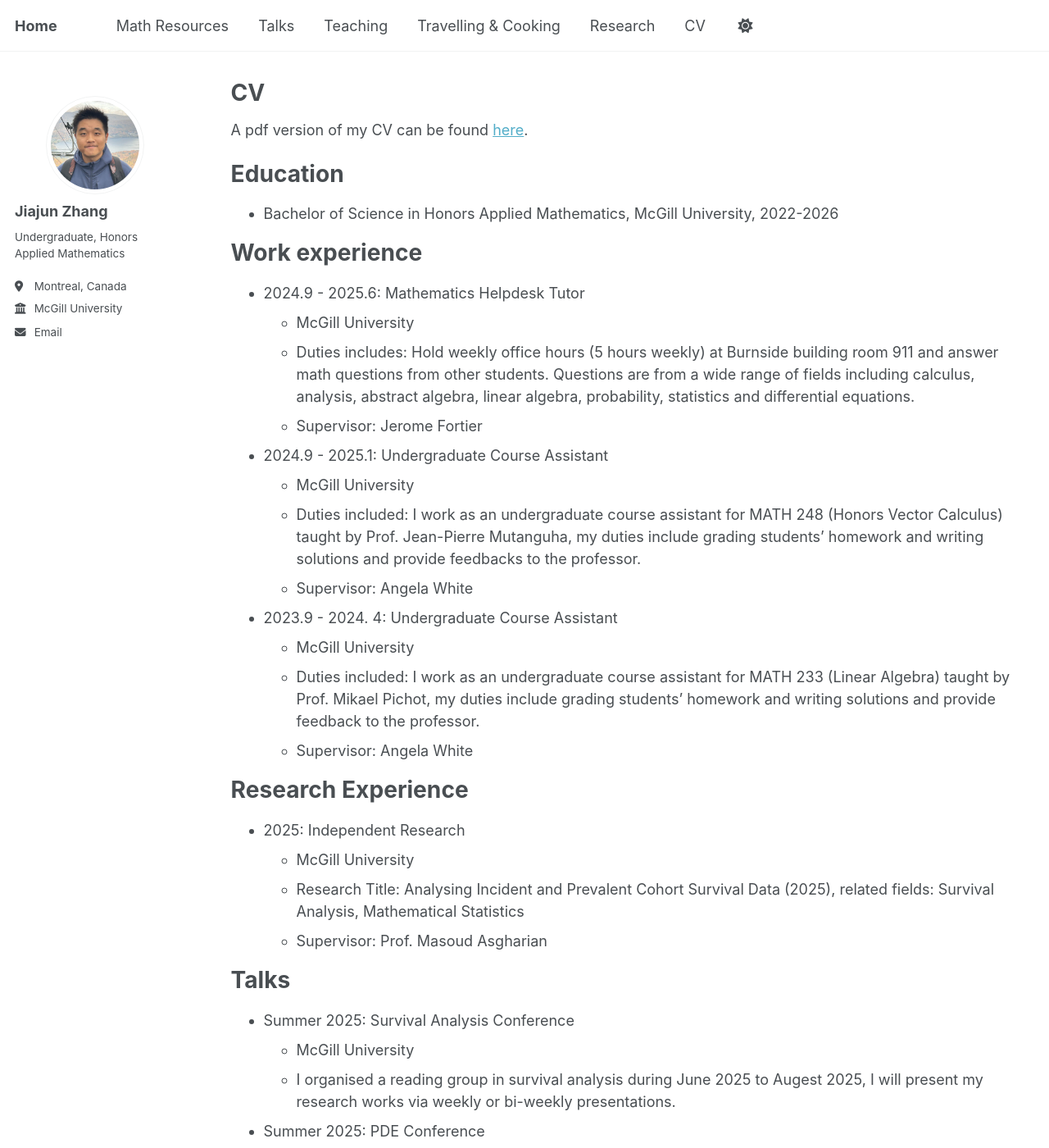
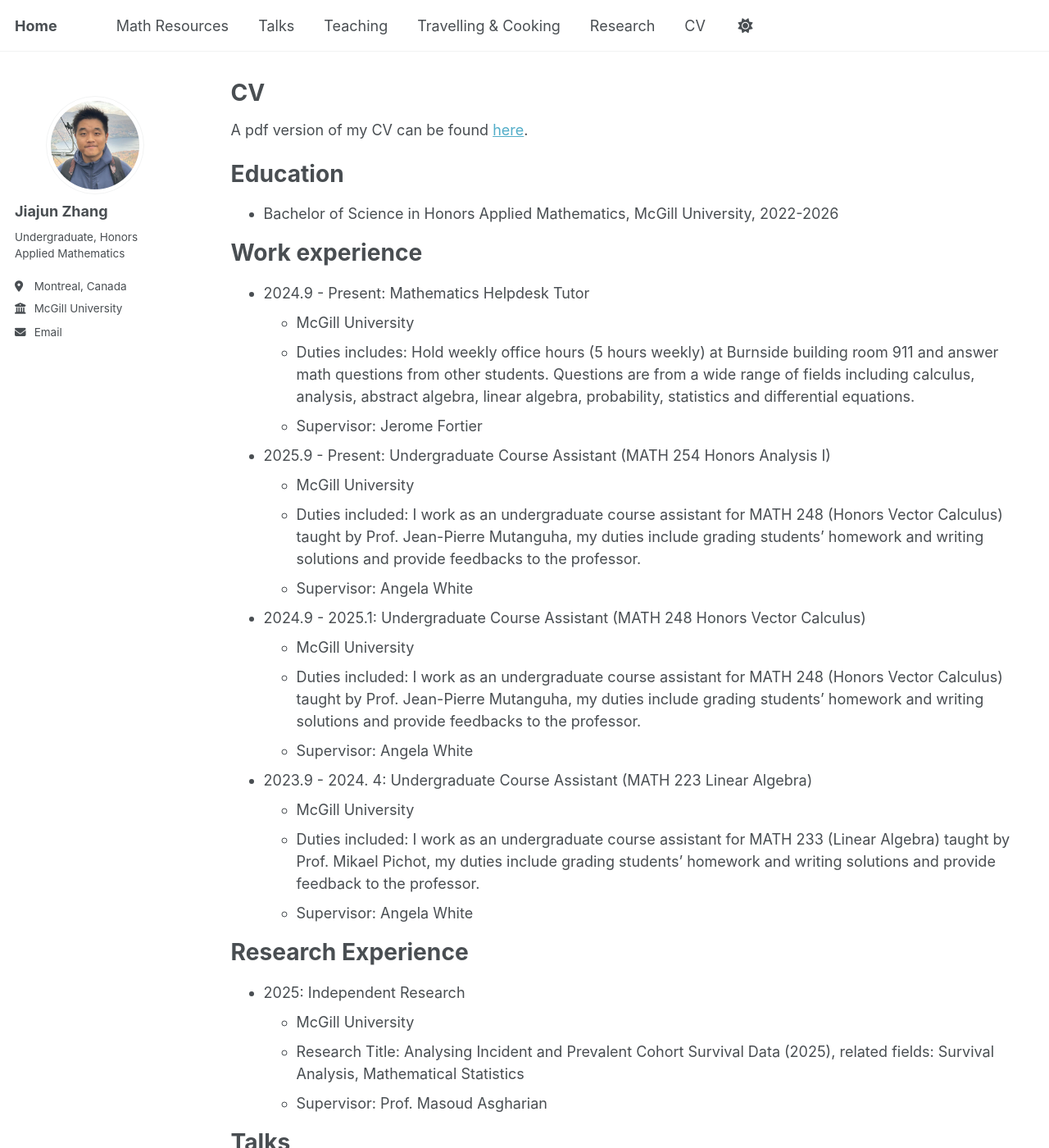
Before and after one commit to JohanssonRein/JohanssonRein.github.io, a Jekyll site: the page built from _pages/cv.md, in a window 1280 px wide and 1400 px high. Shown: the whole window at 82% size. Built offline with Jekyll 4.4.1, drawn with Linux system fonts in a browser that asks for light colours; some of the changed text lies outside the part shown.

Commit message:
Update cv.md

```diff
--- a/_pages/cv.md
+++ b/_pages/cv.md
@@ -19,17 +19,22 @@ Education
 
 Work experience
 ======
-* 2024.9 - 2025.6: Mathematics Helpdesk Tutor
+* 2024.9 - Present: Mathematics Helpdesk Tutor
   * McGill University
   * Duties includes: Hold weekly office hours (5 hours weekly) at Burnside building room 911 and answer math questions from other students. Questions are from a wide range of fields including calculus, analysis, abstract algebra, linear algebra, probability, statistics and differential equations.
   * Supervisor: Jerome Fortier
 
-* 2024.9 - 2025.1: Undergraduate Course Assistant
+* 2025.9 - Present: Undergraduate Course Assistant (MATH 254 Honors Analysis I)
   * McGill University
   * Duties included: I work as an undergraduate course assistant for MATH 248 (Honors Vector Calculus) taught by Prof. Jean-Pierre Mutanguha, my duties include grading students' homework and writing solutions and provide feedbacks to the professor.
   * Supervisor: Angela White
 
-* 2023.9 - 2024. 4: Undergraduate Course Assistant
+* 2024.9 - 2025.1: Undergraduate Course Assistant (MATH 248 Honors Vector Calculus)
+  * McGill University
+  * Duties included: I work as an undergraduate course assistant for MATH 248 (Honors Vector Calculus) taught by Prof. Jean-Pierre Mutanguha, my duties include grading students' homework and writing solutions and provide feedbacks to the professor.
+  * Supervisor: Angela White
+
+* 2023.9 - 2024. 4: Undergraduate Course Assistant (MATH 223 Linear Algebra)
   * McGill University
   * Duties included: I work as an undergraduate course assistant for MATH 233 (Linear Algebra) taught by Prof. Mikael Pichot, my duties include grading students' homework and writing solutions and provide feedback to the professor.
   * Supervisor: Angela White
@@ -58,7 +63,7 @@ Teaching
 * Fall 2023 - Now: Mathematics Tutor and Teaching Assistant
   * McGill University
 
-Papers Written by Me
+Math Projects
 ======
 
 * Undergraduate Research Thesis: (still under construction) [Analysing Incident and Prevalent Cohort Survival Data (2025)](/files/survivalanalysis.pdf).
```
